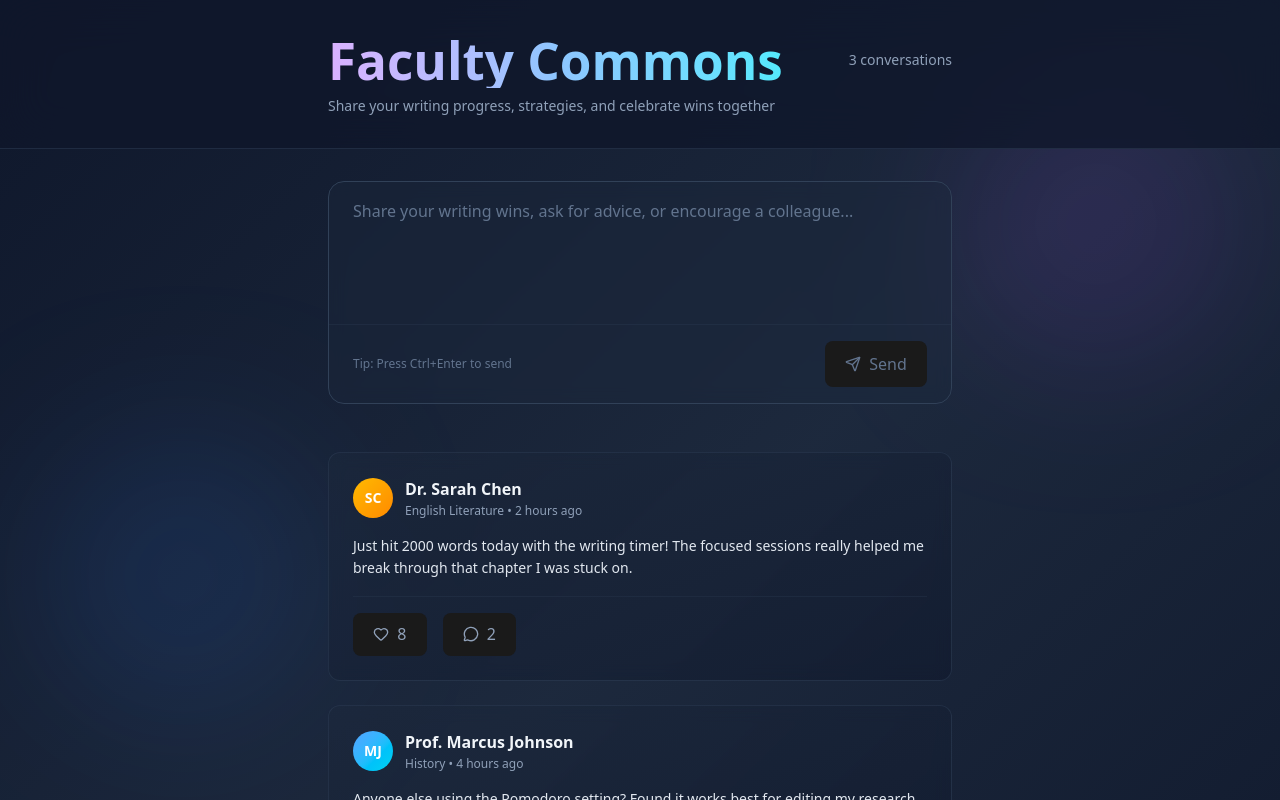
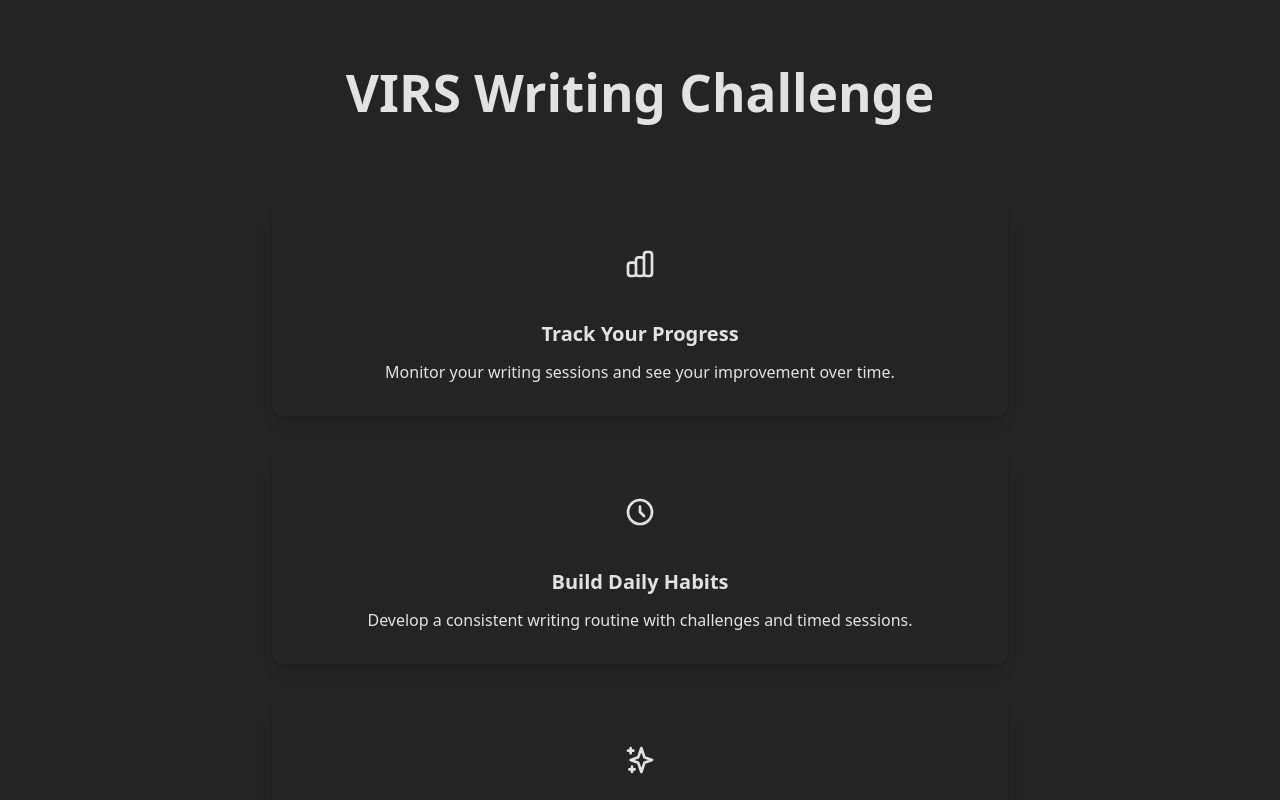
Before and after one commit to Villanova-Software-Engineers/VIRS-Writing-Challenge, a React app in the folder frontend/: page / in a window 1280 px wide. Shown: the top 800 px of the page. Built offline with nearby package versions, Linux system fonts and the light colour scheme; the HTML template or start-up script is replaced by a standard one.

Commit message:
im trying to resolve merge conflicts

```diff
--- a/frontend/src/App.jsx
+++ b/frontend/src/App.jsx
@@ -1,7 +1,8 @@
-import MessageBoard from './MessageBoard/MessageBoard';
-import './index.css';
+import "./App.css";
+import Home from "./components/Home";
+
 function App() {
-  return <MessageBoard />;
+  return <Home />;
 }
 
 export default App;
```
